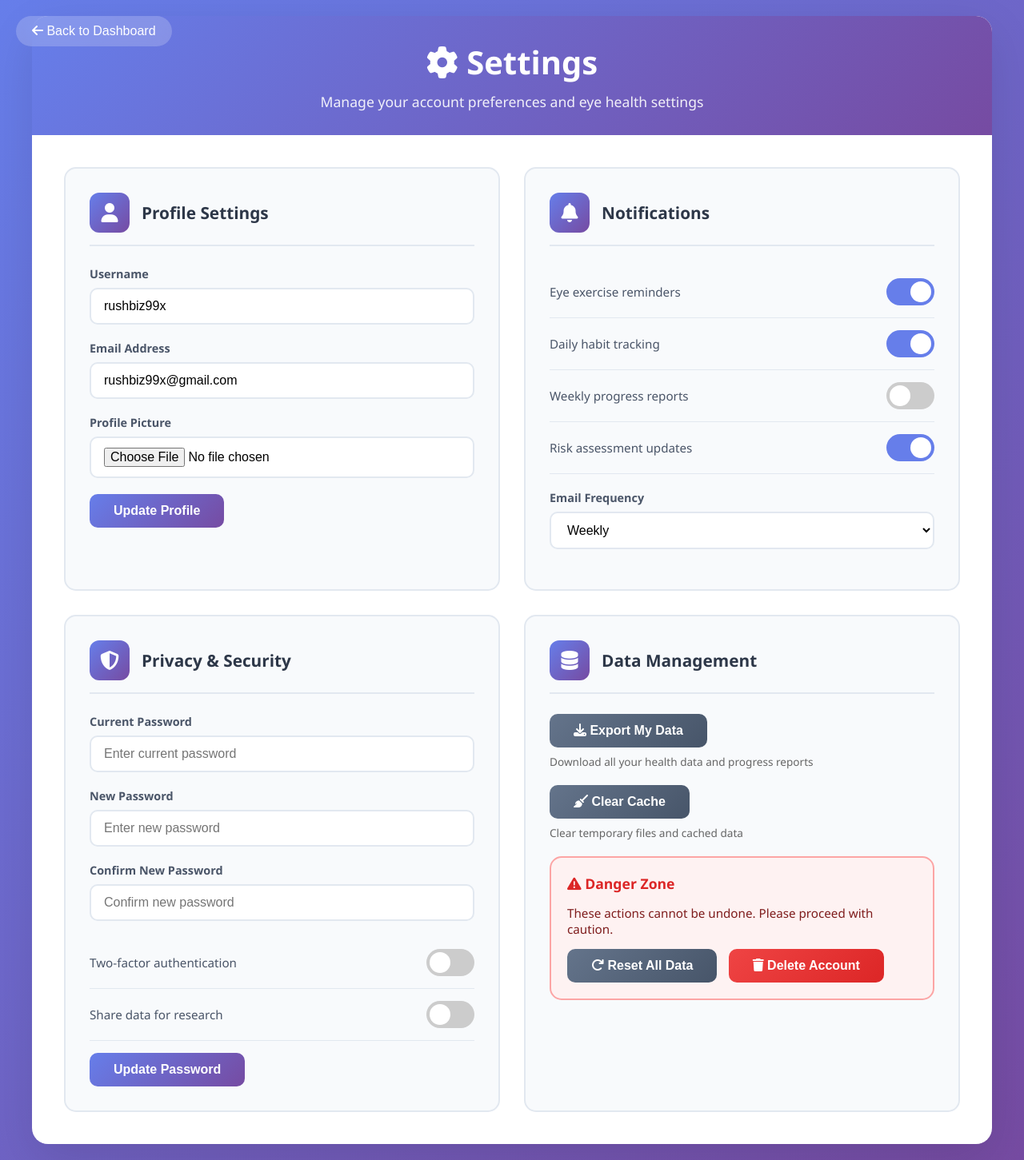
After one commit to rushgit99x/BlinkWell-test, a Flask app: page /settings in a window 1280 px wide. The commit adds this page. Shown: the whole page at 80% size. Run offline with Flask 3, Linux system fonts and the light colour scheme; a user stored in the database is signed in; some libraries are stand-ins or nearby versions.

Commit message:
commit: settings page frontend completed

```diff
--- a/routes/main.py
+++ b/routes/main.py
@@ -57,6 +57,11 @@ def habits():
 def chatbot():
     """AI chatbot interaction page"""
     return render_template('chatbot.html', user=current_user)
+
+@main_bp.route('/settings')
+@login_required
+def settings():
+    return render_template('settings.html', user=current_user)
 
 # REMOVED: Duplicate /my-recommendations route - this is now handled in eye_detection.py
 # REMOVED: Duplicate /update-recommendation-status route - this is now handled in eye_detection.py
--- a/templates/dashboard.html
+++ b/templates/dashboard.html
@@ -33,7 +33,7 @@
              <li><a href="{{ url_for('main.habits') }}"><i class="fas fa-dumbbell"></i><span>Eye Habits</span></a></li>
             <!-- <li><a href="#"><i class="fas fa-trophy"></i><span>Progress</span></a></li> -->
             <li><a href="{{ url_for('chatbot.chatbot_page') }}"><i class="fas fa-robot"></i><span>AI Assistant</span></a></li>
-            <li><a href="#"><i class="fas fa-cog"></i><span>Settings</span></a></li>
+            <li><a href="{{ url_for('main.settings') }}"><i class="fas fa-cog"></i><span>Settings</span></a></li>
             <li><a href="{{ url_for('auth.logout') }}"><i class="fas fa-sign-out-alt"></i><span>Logout</span></a></li>
         </ul>
     </div>
--- /dev/null
+++ b/templates/settings.html
@@ -0,0 +1,571 @@
+<!DOCTYPE html>
+<html lang="en">
+<head>
+    <meta charset="UTF-8">
+    <meta name="viewport" content="width=device-width, initial-scale=1.0">
+    <title>Settings - BlinkWell</title>
+    <link href="https://cdnjs.cloudflare.com/ajax/libs/font-awesome/6.4.0/css/all.min.css" rel="stylesheet">
+    <style>
+        * {
+            margin: 0;
+            padding: 0;
+            box-sizing: border-box;
+        }
+
+        body {
+            font-family: 'Segoe UI', Tahoma, Geneva, Verdana, sans-serif;
+            background: linear-gradient(135deg, #667eea 0%, #764ba2 100%);
+            min-height: 100vh;
+            padding: 20px;
+        }
+
+        .settings-container {
+            max-width: 1200px;
+            margin: 0 auto;
+            background: white;
+            border-radius: 20px;
+            box-shadow: 0 20px 60px rgba(0, 0, 0, 0.1);
+            overflow: hidden;
+        }
+
+        .settings-header {
+            background: linear-gradient(135deg, #667eea 0%, #764ba2 100%);
+            color: white;
+            padding: 30px;
+            text-align: center;
+        }
+
+        .settings-header h1 {
+            font-size: 2.5rem;
+            margin-bottom: 10px;
+        }
+
+        .settings-header p {
+            opacity: 0.9;
+            font-size: 1.1rem;
+        }
+
+        .settings-content {
+            padding: 40px;
+        }
+
+        .settings-grid {
+            display: grid;
+            grid-template-columns: repeat(auto-fit, minmax(400px, 1fr));
+            gap: 30px;
+        }
+
+        .settings-card {
+            background: #f8fafc;
+            border-radius: 15px;
+            padding: 30px;
+            border: 2px solid #e2e8f0;
+            transition: all 0.3s ease;
+        }
+
+        .settings-card:hover {
+            transform: translateY(-5px);
+            box-shadow: 0 10px 30px rgba(0, 0, 0, 0.1);
+        }
+
+        .card-header {
+            display: flex;
+            align-items: center;
+            margin-bottom: 25px;
+            padding-bottom: 15px;
+            border-bottom: 2px solid #e2e8f0;
+        }
+
+        .card-icon {
+            width: 50px;
+            height: 50px;
+            background: linear-gradient(135deg, #667eea 0%, #764ba2 100%);
+            border-radius: 12px;
+            display: flex;
+            align-items: center;
+            justify-content: center;
+            color: white;
+            font-size: 1.5rem;
+            margin-right: 15px;
+        }
+
+        .card-title {
+            font-size: 1.3rem;
+            font-weight: 600;
+            color: #2d3748;
+        }
+
+        .form-group {
+            margin-bottom: 20px;
+        }
+
+        .form-label {
+            display: block;
+            font-weight: 600;
+            color: #4a5568;
+            margin-bottom: 8px;
+            font-size: 0.9rem;
+        }
+
+        .form-input {
+            width: 100%;
+            padding: 12px 16px;
+            border: 2px solid #e2e8f0;
+            border-radius: 10px;
+            font-size: 1rem;
+            transition: all 0.3s ease;
+            background: white;
+        }
+
+        .form-input:focus {
+            outline: none;
+            border-color: #667eea;
+            box-shadow: 0 0 0 3px rgba(102, 126, 234, 0.1);
+        }
+
+        .form-select {
+            width: 100%;
+            padding: 12px 16px;
+            border: 2px solid #e2e8f0;
+            border-radius: 10px;
+            font-size: 1rem;
+            background: white;
+            cursor: pointer;
+        }
+
+        .toggle-switch {
+            position: relative;
+            display: inline-block;
+            width: 60px;
+            height: 34px;
+        }
+
+        .toggle-switch input {
+            opacity: 0;
+            width: 0;
+            height: 0;
+        }
+
+        .slider {
+            position: absolute;
+            cursor: pointer;
+            top: 0;
+            left: 0;
+            right: 0;
+            bottom: 0;
+            background-color: #ccc;
+            transition: .4s;
+            border-radius: 34px;
+        }
+
+        .slider:before {
+            position: absolute;
+            content: "";
+            height: 26px;
+            width: 26px;
+            left: 4px;
+            bottom: 4px;
+            background-color: white;
+            transition: .4s;
+            border-radius: 50%;
+        }
+
+        input:checked + .slider {
+            background-color: #667eea;
+        }
+
+        input:checked + .slider:before {
+            transform: translateX(26px);
+        }
+
+        .btn {
+            background: linear-gradient(135deg, #667eea 0%, #764ba2 100%);
+            color: white;
+            padding: 12px 30px;
+            border: none;
+            border-radius: 10px;
+            font-size: 1rem;
+            font-weight: 600;
+            cursor: pointer;
+            transition: all 0.3s ease;
+            text-decoration: none;
+            display: inline-block;
+        }
+
+        .btn:hover {
+            transform: translateY(-2px);
+            box-shadow: 0 5px 15px rgba(102, 126, 234, 0.4);
+        }
+
+        .btn-danger {
+            background: linear-gradient(135deg, #ef4444 0%, #dc2626 100%);
+        }
+
+        .btn-secondary {
+            background: linear-gradient(135deg, #64748b 0%, #475569 100%);
+        }
+
+        .notification-item {
+            display: flex;
+            justify-content: space-between;
+            align-items: center;
+            padding: 15px 0;
+            border-bottom: 1px solid #e2e8f0;
+        }
+
+        .notification-item:last-child {
+            border-bottom: none;
+        }
+
+        .notification-text {
+            font-size: 0.95rem;
+            color: #4a5568;
+        }
+
+        .back-btn {
+            position: absolute;
+            top: 20px;
+            left: 20px;
+            background: rgba(255, 255, 255, 0.2);
+            color: white;
+            padding: 10px 20px;
+            border: none;
+            border-radius: 25px;
+            font-size: 1rem;
+            cursor: pointer;
+            transition: all 0.3s ease;
+            backdrop-filter: blur(10px);
+        }
+
+        .back-btn:hover {
+            background: rgba(255, 255, 255, 0.3);
+            transform: translateX(-5px);
+        }
+
+        .danger-zone {
+            background: #fef2f2;
+            border: 2px solid #fca5a5;
+            border-radius: 15px;
+            padding: 20px;
+            margin-top: 20px;
+        }
+
+        .danger-zone h4 {
+            color: #dc2626;
+            margin-bottom: 15px;
+            font-size: 1.1rem;
+        }
+
+        .danger-zone p {
+            color: #7f1d1d;
+            margin-bottom: 15px;
+            font-size: 0.95rem;
+        }
+
+        .success-message, .error-message {
+            padding: 15px;
+            border-radius: 10px;
+            margin-bottom: 20px;
+            font-weight: 600;
+        }
+
+        .success-message {
+            background: #d1fae5;
+            color: #065f46;
+            border: 2px solid #6ee7b7;
+        }
+
+        .error-message {
+            background: #fee2e2;
+            color: #991b1b;
+            border: 2px solid #fca5a5;
+        }
+
+        @media (max-width: 768px) {
+            .settings-grid {
+                grid-template-columns: 1fr;
+            }
+
+            .settings-container {
+                margin: 10px;
+                border-radius: 15px;
+            }
+
+            .settings-content {
+                padding: 20px;
+            }
+        }
+    </style>
+</head>
+<body>
+    <button class="back-btn" onclick="window.history.back()">
+        <i class="fas fa-arrow-left"></i> Back to Dashboard
+    </button>
+
+    <div class="settings-container">
+        <div class="settings-header">
+            <h1><i class="fas fa-cog"></i> Settings</h1>
+            <p>Manage your account preferences and eye health settings</p>
+        </div>
+
+        <div class="settings-content">
+            <div id="messageContainer"></div>
+
+            <div class="settings-grid">
+                <!-- Profile Settings -->
+                <div class="settings-card">
+                    <div class="card-header">
+                        <div class="card-icon">
+                            <i class="fas fa-user"></i>
+                        </div>
+                        <h3 class="card-title">Profile Settings</h3>
+                    </div>
+
+                    <form id="profileForm">
+                        <div class="form-group">
+                            <label class="form-label">Username</label>
+                            <input type="text" class="form-input" id="username" value="rushbiz99x">
+                        </div>
+
+                        <div class="form-group">
+                            <label class="form-label">Email Address</label>
+                            <input type="email" class="form-input" id="email" value="rushbiz99x@gmail.com">
+                        </div>
+
+                        <div class="form-group">
+                            <label class="form-label">Profile Picture</label>
+                            <input type="file" class="form-input" id="profilePic" accept="image/*">
+                        </div>
+
+                        <button type="submit" class="btn">Update Profile</button>
+                    </form>
+                </div>
+
+                <!-- Notification Settings -->
+                <div class="settings-card">
+                    <div class="card-header">
+                        <div class="card-icon">
+                            <i class="fas fa-bell"></i>
+                        </div>
+                        <h3 class="card-title">Notifications</h3>
+                    </div>
+
+                    <div class="notification-item">
+                        <span class="notification-text">Eye exercise reminders</span>
+                        <label class="toggle-switch">
+                            <input type="checkbox" checked>
+                            <span class="slider"></span>
+                        </label>
+                    </div>
+
+                    <div class="notification-item">
+                        <span class="notification-text">Daily habit tracking</span>
+                        <label class="toggle-switch">
+                            <input type="checkbox" checked>
+                            <span class="slider"></span>
+                        </label>
+                    </div>
+
+                    <div class="notification-item">
+                        <span class="notification-text">Weekly progress reports</span>
+                        <label class="toggle-switch">
+                            <input type="checkbox">
+                            <span class="slider"></span>
+                        </label>
+                    </div>
+
+                    <div class="notification-item">
+                        <span class="notification-text">Risk assessment updates</span>
+                        <label class="toggle-switch">
+                            <input type="checkbox" checked>
+                            <span class="slider"></span>
+                        </label>
+                    </div>
+
+                    <div class="form-group" style="margin-top: 20px;">
+                        <label class="form-label">Email Frequency</label>
+                        <select class="form-select">
+                            <option value="daily">Daily</option>
+                            <option value="weekly" selected>Weekly</option>
+                            <option value="monthly">Monthly</option>
+                            <option value="never">Never</option>
+                        </select>
+                    </div>
+                </div>
+
+
+
+                <!-- Privacy & Security -->
+                <div class="settings-card">
+                    <div class="card-header">
+                        <div class="card-icon">
+                            <i class="fas fa-shield-alt"></i>
+                        </div>
+                        <h3 class="card-title">Privacy & Security</h3>
+                    </div>
+
+                    <div class="form-group">
+                        <label class="form-label">Current Password</label>
+                        <input type="password" class="form-input" placeholder="Enter current password">
+                    </div>
+
+                    <div class="form-group">
+                        <label class="form-label">New Password</label>
+                        <input type="password" class="form-input" placeholder="Enter new password">
+                    </div>
+
+                    <div class="form-group">
+                        <label class="form-label">Confirm New Password</label>
+                        <input type="password" class="form-input" placeholder="Confirm new password">
+                    </div>
+
+                    <div class="notification-item">
+                        <span class="notification-text">Two-factor authentication</span>
+                        <label class="toggle-switch">
+                            <input type="checkbox">
+                            <span class="slider"></span>
+                        </label>
+                    </div>
+
+                    <div class="notification-item">
+                        <span class="notification-text">Share data for research</span>
+                        <label class="toggle-switch">
+                            <input type="checkbox">
+                            <span class="slider"></span>
+                        </label>
+                    </div>
+
+                    <button type="button" class="btn" style="margin-top: 15px;">Update Password</button>
+                </div>
+
+                <!-- Data Management -->
+                <div class="settings-card">
+                    <div class="card-header">
+                        <div class="card-icon">
+                            <i class="fas fa-database"></i>
+                        </div>
+                        <h3 class="card-title">Data Management</h3>
+                    </div>
+
+                    <div class="form-group">
+                        <button type="button" class="btn btn-secondary" onclick="exportData()">
+                            <i class="fas fa-download"></i> Export My Data
+                        </button>
+                        <p style="font-size: 0.85rem; color: #666; margin-top: 8px;">
+                            Download all your health data and progress reports
+                        </p>
+                    </div>
+
+                    <div class="form-group">
+                        <button type="button" class="btn btn-secondary" onclick="clearCache()">
+                            <i class="fas fa-broom"></i> Clear Cache
+                        </button>
+                        <p style="font-size: 0.85rem; color: #666; margin-top: 8px;">
+                            Clear temporary files and cached data
+                        </p>
+                    </div>
+
+                    <div class="danger-zone">
+                        <h4><i class="fas fa-exclamation-triangle"></i> Danger Zone</h4>
+                        <p>These actions cannot be undone. Please proceed with caution.</p>
+
+                        <button type="button" class="btn btn-secondary" onclick="resetAllData()" style="margin-right: 10px;">
+                            <i class="fas fa-redo"></i> Reset All Data
+                        </button>
+
+                        <button type="button" class="btn btn-danger" onclick="deleteAccount()">
+                            <i class="fas fa-trash"></i> Delete Account
+                        </button>
+                    </div>
+                </div>
+
+
+            </div>
+        </div>
+    </div>
+
+    <script>
+        // Profile form submission
+        document.getElementById('profileForm').addEventListener('submit', function(e) {
+            e.preventDefault();
+            showMessage('Profile updated successfully!', 'success');
+        });
+
+        // Show success/error messages
+        function showMessage(message, type) {
+            const messageContainer = document.getElementById('messageContainer');
+            const messageDiv = document.createElement('div');
+            messageDiv.className = type === 'success' ? 'success-message' : 'error-message';
+            messageDiv.innerHTML = `<i class="fas fa-${type === 'success' ? 'check-circle' : 'exclamation-circle'}"></i> ${message}`;
+
+            messageContainer.innerHTML = '';
+            messageContainer.appendChild(messageDiv);
+
+            // Auto-remove after 5 seconds
+            setTimeout(() => {
+                messageDiv.remove();
+            }, 5000);
+        }
+
+        // Export data function
+        function exportData() {
+            showMessage('Data export started. You will receive an email with the download link shortly.', 'success');
+        }
+
+        // Clear cache function
+        function clearCache() {
+            if (confirm('Are you sure you want to clear the cache? This may slow down the app temporarily.')) {
+                showMessage('Cache cleared successfully!', 'success');
+            }
+        }
+
+        // Reset all data function
+        function resetAllData() {
+            if (confirm('Are you sure you want to reset all your data? This action cannot be undone.')) {
+                // Send request to the existing route
+                fetch('/start-new-analysis', {
+                    method: 'POST',
+                    headers: {
+                        'Content-Type': 'application/json',
+                    }
+                })
+                .then(response => response.json())
+                .then(data => {
+                    if (data.success) {
+                        showMessage('All data has been reset successfully. You can start fresh!', 'success');
+                    } else {
+                        showMessage('Error resetting data: ' + data.error, 'error');
+                    }
+                })
+                .catch(error => {
+                    console.error('Error:', error);
+                    showMessage('Error resetting data. Please try again.', 'error');
+                });
+            }
+        }
+
+        // Delete account function
+        function deleteAccount() {
+            const confirmation = prompt('Are you absolutely sure? This will permanently delete your account and all data. Type "DELETE" to confirm:');
+            if (confirmation === 'DELETE') {
+                showMessage('Account deletion initiated. You will receive a confirmation email shortly.', 'error');
+            }
+        }
+
+        // Add smooth animations
+        document.addEventListener('DOMContentLoaded', function() {
+            const cards = document.querySelectorAll('.settings-card');
+            cards.forEach((card, index) => {
+                card.style.opacity = '0';
+                card.style.transform = 'translateY(30px)';
+                card.style.transition = 'all 0.6s ease';
+
+                setTimeout(() => {
+                    card.style.opacity = '1';
+                    card.style.transform = 'translateY(0)';
+                }, index * 100);
+            });
+        });
+    </script>
+</body>
+</html>
```
